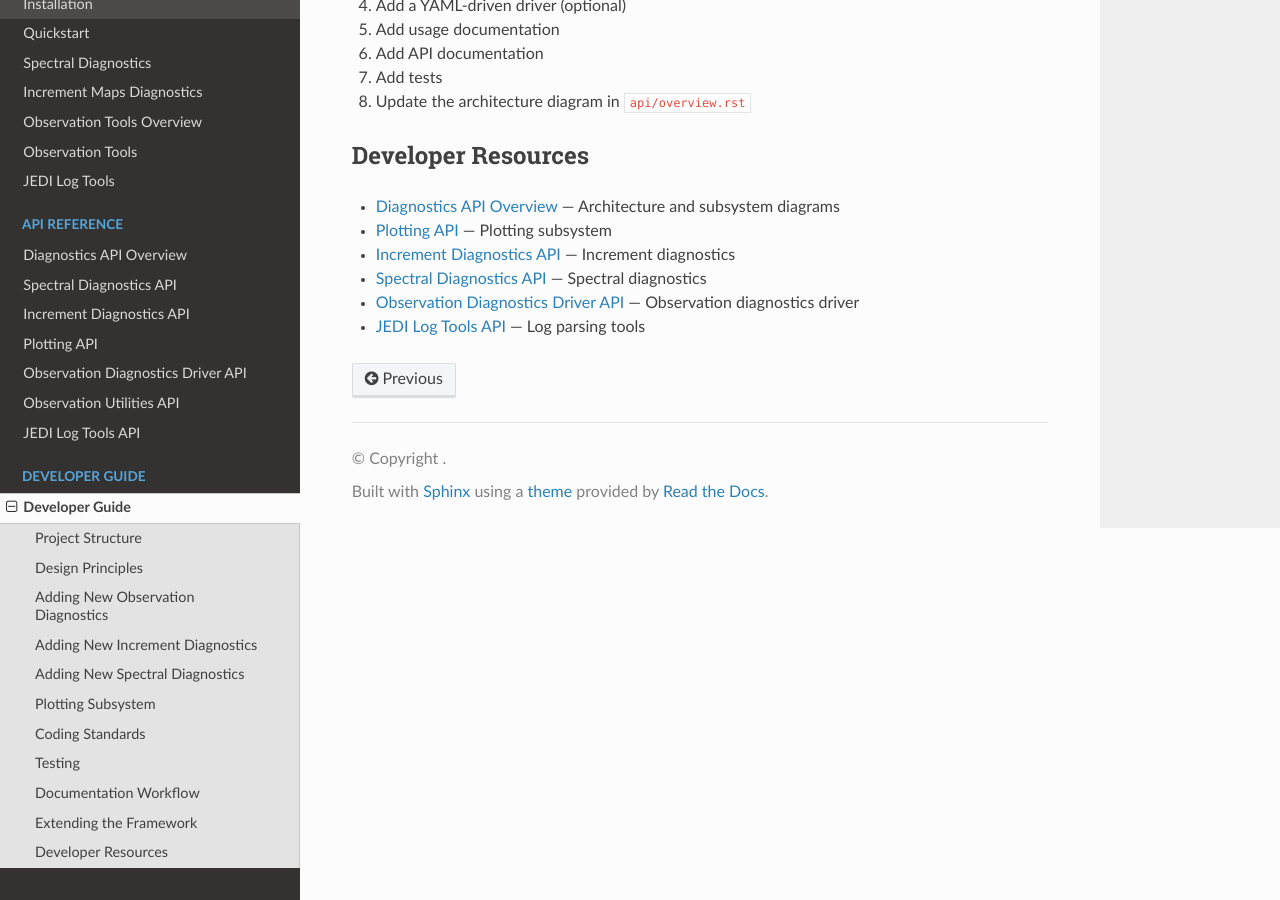
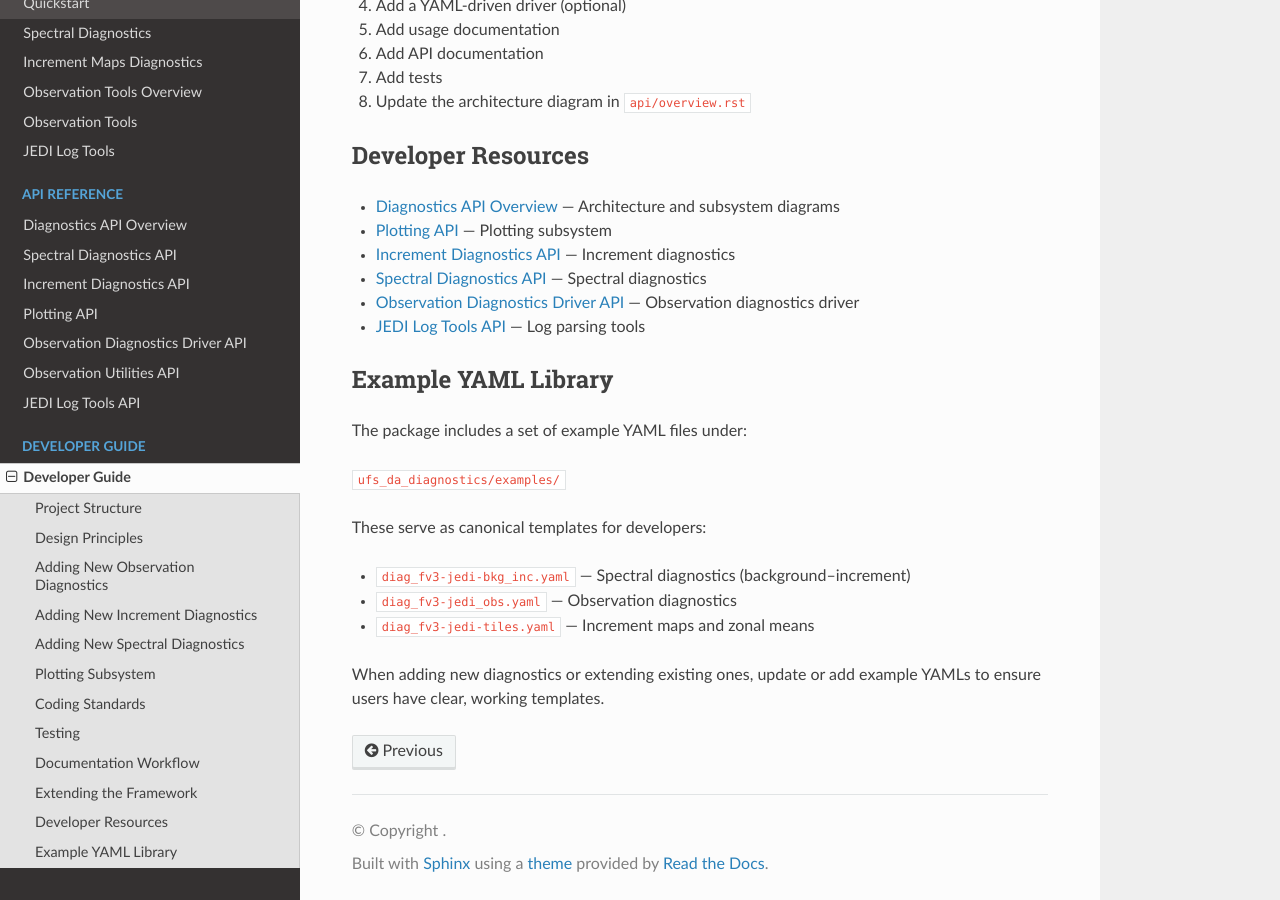
Before and after one commit to jkbk2004/ufs_da_diagnostics, a Sphinx documentation site: the page built from docs/developer_guide.rst, in a window 1280 px wide and 900 px high, scrolled down 4074 px. Built offline with Sphinx 7.4.7 and the Read the Docs theme 3.1.0, drawn with Linux system fonts in a browser that asks for light colours.

Commit message:
Update developer_guide.rst

```diff
--- a/docs/developer_guide.rst
+++ b/docs/developer_guide.rst
@@ -224,3 +224,19 @@ Developer Resources
 - :doc:`api/spectra` — Spectral diagnostics
 - :doc:`api/obs_diagnostic` — Observation diagnostics driver
 - :doc:`api/log` — Log parsing tools
+
+Example YAML Library
+--------------------
+
+The package includes a set of example YAML files under:
+
+``ufs_da_diagnostics/examples/``
+
+These serve as canonical templates for developers:
+
+- ``diag_fv3-jedi-bkg_inc.yaml`` — Spectral diagnostics (background–increment)
+- ``diag_fv3-jedi_obs.yaml`` — Observation diagnostics
+- ``diag_fv3-jedi-tiles.yaml`` — Increment maps and zonal means
+
+When adding new diagnostics or extending existing ones, update or add
+example YAMLs to ensure users have clear, working templates.
```
